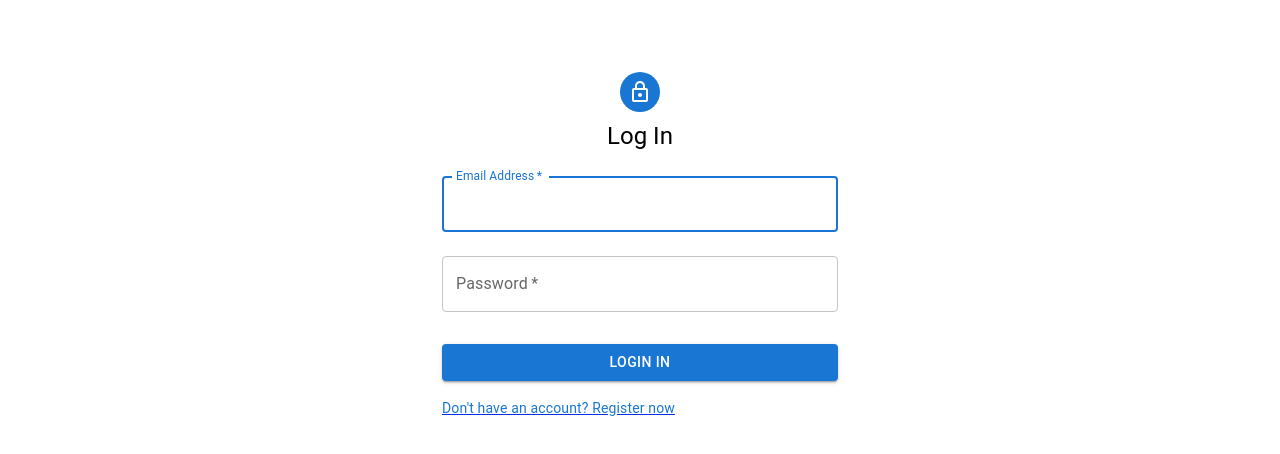
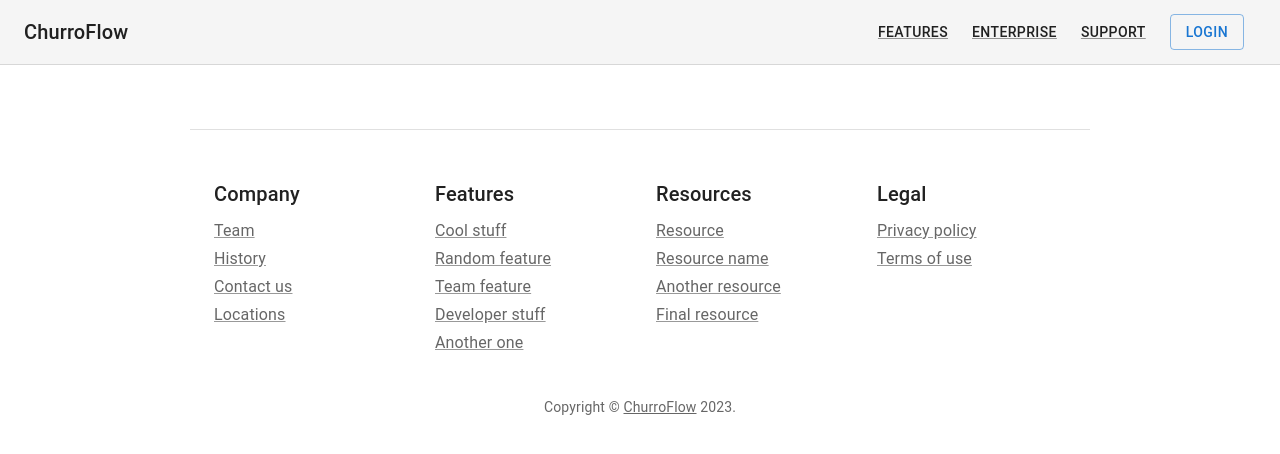
Before and after one commit to jeremytraini/churroflow, a React (Create React App) app: page /welcome in a window 1280 px wide. Before the commit this address led to /login. Shown: the top 454 px of the page. Built offline with nearby package versions, Linux system fonts and the light colour scheme.

Commit message:
Skeleton code for Welcome Page

```diff
--- a/src/App.js
+++ b/src/App.js
@@ -16,7 +16,9 @@ import Welcome from './pages/Welcome';
 const App = () => {
   return (
     <Routes>
-      <Route path="/" element={<Navigate to="/dashboard" />} />
+      <Route path="/" element={<Navigate to="/welcome" />} />
+
+      <Route path="/welcome" element={<Welcome />} />
 
       <Route element={<PublicLayout />}>
         <Route path="/login" element={<Login />} />
@@ -24,7 +26,6 @@ const App = () => {
       </Route>
 
       <Route element={<ProtectedLayout />}>
-        <Route path="/welcome" element={<Welcome />} />
         <Route path="/dashboard" element={<Dashboard />} />
         <Route path="/warehouse-planning" element={<WarehousePlanning />} />
         <Route path="/warehouse-analytics" element={<WarehouseAnalytics />} />
--- a/src/pages/Welcome.jsx
+++ b/src/pages/Welcome.jsx
@@ -1,12 +1,139 @@
-import React from 'react';
-import { BasicPage } from "./BasicPage";
+import * as React from 'react';
+import AppBar from '@mui/material/AppBar';
+// import Box from '@mui/material/Box';
+import Button from '@mui/material/Button';
+// import Card from '@mui/material/Card';
+// import CardActions from '@mui/material/CardActions';
+// import CardContent from '@mui/material/CardContent';
+// import CardHeader from '@mui/material/CardHeader';
+import CssBaseline from '@mui/material/CssBaseline';
+import Grid from '@mui/material/Grid';
+// import StarIcon from '@mui/icons-material/StarBorder';
+import Toolbar from '@mui/material/Toolbar';
+import Typography from '@mui/material/Typography';
+import Link from '@mui/material/Link';
+import GlobalStyles from '@mui/material/GlobalStyles';
+import Container from '@mui/material/Container';
 
-const Welcome = () => {
+function Copyright(props) {
   return (
-  <BasicPage title="Welcome">
-    Here ya go
-  </BasicPage>
+    <Typography variant="body2" color="text.secondary" align="center" {...props}>
+      {'Copyright © '}
+      <Link color="inherit" href="https://mui.com/">
+        ChurroFlow
+      </Link>{' '}
+      {new Date().getFullYear()}
+      {'.'}
+    </Typography>
   );
-};
+}
 
-export default Welcome;
+const footers = [
+  {
+    title: 'Company',
+    description: ['Team', 'History', 'Contact us', 'Locations'],
+  },
+  {
+    title: 'Features',
+    description: [
+      'Cool stuff',
+      'Random feature',
+      'Team feature',
+      'Developer stuff',
+      'Another one',
+    ],
+  },
+  {
+    title: 'Resources',
+    description: ['Resource', 'Resource name', 'Another resource', 'Final resource'],
+  },
+  {
+    title: 'Legal',
+    description: ['Privacy policy', 'Terms of use'],
+  },
+];
+
+function Welcome() {
+  return (
+    <React.Fragment>
+      <GlobalStyles styles={{ ul: { margin: 0, padding: 0, listStyle: 'none' } }} />
+      <CssBaseline />
+      <AppBar
+        position="static"
+        color="default"
+        elevation={0}
+        sx={{ borderBottom: (theme) => `1px solid ${theme.palette.divider}` }}
+      >
+        <Toolbar sx={{ flexWrap: 'wrap' }}>
+          <Typography variant="h6" color="inherit" noWrap sx={{ flexGrow: 1 }}>
+            ChurroFlow
+          </Typography>
+          <nav>
+            <Link
+              variant="button"
+              color="text.primary"
+              href="#"
+              sx={{ my: 1, mx: 1.5 }}
+            >
+              Features
+            </Link>
+            <Link
+              variant="button"
+              color="text.primary"
+              href="#"
+              sx={{ my: 1, mx: 1.5 }}
+            >
+              Enterprise
+            </Link>
+            <Link
+              variant="button"
+              color="text.primary"
+              href="#"
+              sx={{ my: 1, mx: 1.5 }}
+            >
+              Support
+            </Link>
+          </nav>
+          <Button href="/login" variant="outlined" sx={{ my: 1, mx: 1.5 }}>
+            Login
+          </Button>
+        </Toolbar>
+      </AppBar>
+      {/* Footer */}
+      <Container
+        maxWidth="md"
+        component="footer"
+        sx={{
+          borderTop: (theme) => `1px solid ${theme.palette.divider}`,
+          mt: 8,
+          py: [3, 6],
+        }}
+      >
+        <Grid container spacing={4} justifyContent="space-evenly">
+          {footers.map((footer) => (
+            <Grid item xs={6} sm={3} key={footer.title}>
+              <Typography variant="h6" color="text.primary" gutterBottom>
+                {footer.title}
+              </Typography>
+              <ul>
+                {footer.description.map((item) => (
+                  <li key={item}>
+                    <Link href="#" variant="subtitle1" color="text.secondary">
+                      {item}
+                    </Link>
+                  </li>
+                ))}
+              </ul>
+            </Grid>
+          ))}
+        </Grid>
+        <Copyright sx={{ mt: 5 }} />
+      </Container>
+      {/* End footer */}
+    </React.Fragment>
+  );
+}
+
+export default function Pricing() {
+  return <Welcome />;
+}
```
